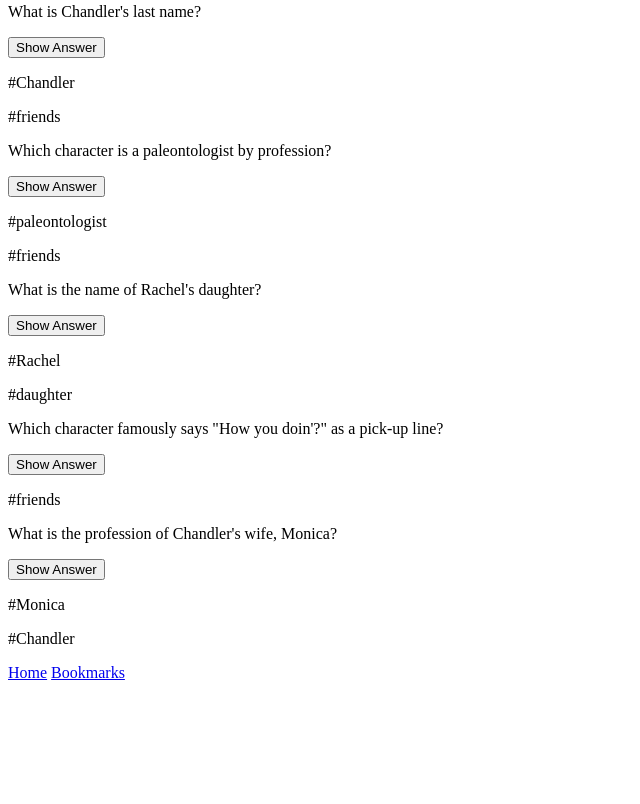
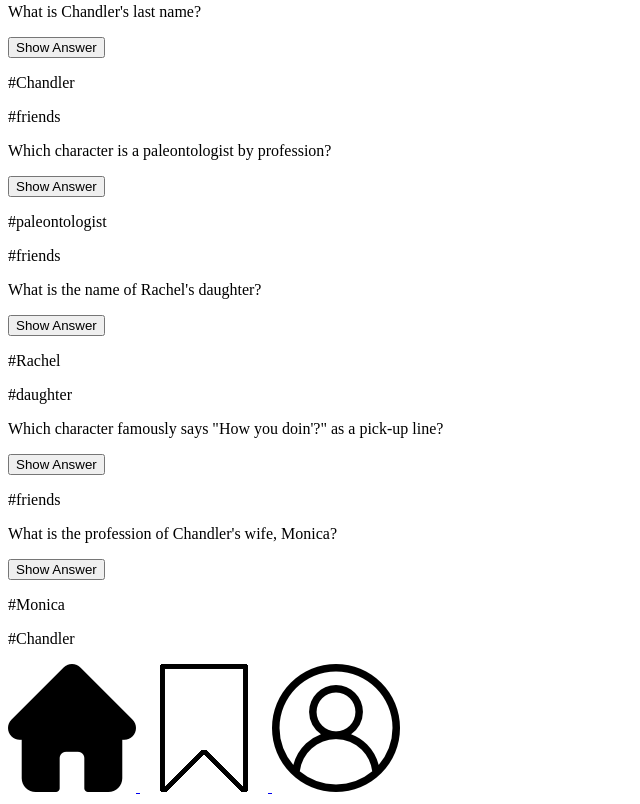
Before and after one commit to ivannemeth/ivan-quiz-app, a plain HTML site: page index.html in a window 1280 px wide. Shown: the part 738-1542 px from the top of the page, without its empty margins (0-640 px from the left). Before the commit the page ends 1428 px from the top, so only its background shows below. Drawn offline with Linux system fonts and the light colour scheme.

```diff
--- a/index.html
+++ b/index.html
@@ -119,8 +119,15 @@
 
     <footer>
       <nav>
-        <a href="./index.html">Home</a>
-        <a href="./bookmarks.html">Bookmarks</a>
+        <a href="./index.html">
+          <img src="./resources/home_filled.png" alt="home icon" />
+        </a>
+        <a href="./bookmarks.html">
+          <img src="./resources/bookmark_transparent.png" alt="bookmark icon" />
+        </a>
+        <a href="./profile.html">
+          <img src="./resources/profile.png" alt="profile icon" />
+        </a>
       </nav>
     </footer>
   </body>
```
Also changed, not shown: bookmarks.html (+9 -2 lines), profile.html (added, +10 -0 lines), components/button.css (added), components/card.css (added), components/header.css (added), components/navigation.css (added).
